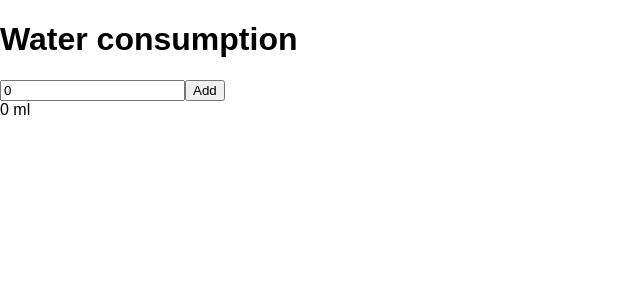
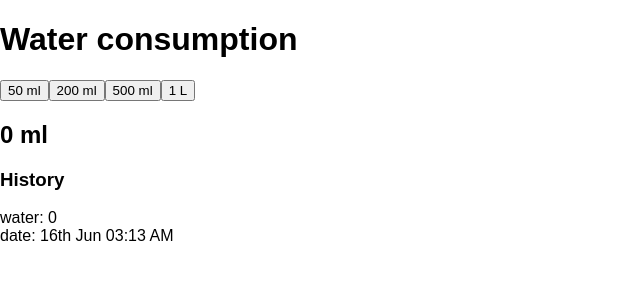
Before and after one commit to PatrickRNG/Drippl, a React (Create React App) app: page / in a window 1280 px wide. Shown: the top 300 px of the page, without its empty margins (0-640 px from the left). Built offline with nearby package versions, Linux system fonts and the light colour scheme.

Commit message:
Add water history and better adding

```diff
--- a/package.json
+++ b/package.json
@@ -7,13 +7,14 @@
     "react-scripts": "^3.4.1"
   },
   "dependencies": {
+    "date-fns": "^2.14.0",
     "react": "^16.13.1",
     "react-dom": "^16.13.1"
   },
   "homepage": "./",
   "main": "src/electron-starter.js",
   "scripts": {
-    "dev": "ELECTRON_START_URL=http://localhost:2000 electron .",
+    "dev": "ELECTRON_START_URL=http://localhost:2001 electron .",
     "start": "PORT=2000 react-scripts start",
     "build": "react-scripts build",
     "test": "react-scripts test --env=jsdom",
--- a/src/App.js
+++ b/src/App.js
@@ -1,4 +1,5 @@
-import React, { useState } from 'react';
+import React from 'react';
+import { format } from 'date-fns';
 import {
   WaterProvider,
   useWaterState,
@@ -6,20 +7,45 @@ import {
 } from './contexts/waterContext';
 
 const WaterDisplay = () => {
-  const [waterText, setWaterText] = useState(0);
   const { water } = useWaterState();
   const dispatch = useWaterDispatch();
 
+  console.log('wattttt', water);
+
+  const totalWater = water
+    .map(({ value }) => value)
+    .reduce((prev, curr) => prev + curr);
+  console.log('TOTAL > ', water);
+
+  const convertMl = (mlValue) => mlValue / 1000;
+  const waterText = (water) =>
+    water >= 1000 ? `${convertMl(water)} L` : `${water} ml`;
+  const addWater = (water) =>
+    dispatch({
+      type: 'add',
+      payload: { water: Number(water) },
+    });
+
+  const buildButtons = (labels) =>
+    labels.map((label) => {
+      return (
+        <button onClick={() => addWater(label)}>{waterText(label)}</button>
+      );
+    });
+
+  // TODO - Better naming on water object
   return (
     <>
       <h1>Water consumption</h1>
-      <input
-        type="number"
-        value={waterText}
-        onChange={(e) => setWaterText(e.target.value)}
-      />
-      <button onClick={() => dispatch({ type: 'add', payload: { water: Number(waterText) } })}>Add</button>
-      <div>{water} ml</div>
+      <div>{buildButtons([50, 200, 500, 1000])}</div>
+      <h2>{waterText(totalWater)}</h2>
+      <h3>History</h3>
+      {water.map(({value, createdAt}) => (
+        <>
+          <div>water: {value}</div>
+          <div>date: {format(createdAt, 'do MMM hh:mm a')}</div>
+        </>
+      ))}
     </>
   );
 };
--- a/src/contexts/waterContext.js
+++ b/src/contexts/waterContext.js
@@ -6,7 +6,8 @@ const WaterDispatchContext = React.createContext();
 function waterReducer(state, action) {
   switch (action.type) {
     case 'add': {
-      return { water: state.water + action.payload.water };
+      const { water } = action.payload;
+      return {water: [...state.water, { value: water, createdAt: new Date() }]};
     }
     default: {
       throw new Error(`Unhandled action type: ${action.type}`);
@@ -15,7 +16,14 @@ function waterReducer(state, action) {
 }
 
 function WaterProvider({ children }) {
-  const [state, dispatch] = useReducer(waterReducer, { water: 0 });
+  const [state, dispatch] = useReducer(waterReducer, {
+    water: [
+      {
+        value: 0,
+        createdAt: new Date(),
+      },
+    ],
+  });
 
   return (
     <WaterStateContext.Provider value={state}>
@@ -36,11 +44,11 @@ function useWaterState() {
 }
 
 function useWaterDispatch() {
-  const context = useContext(WaterDispatchContext)
+  const context = useContext(WaterDispatchContext);
   if (context === undefined) {
-    throw new Error('useWaterDispatch must be used within a CountProvider')
+    throw new Error('useWaterDispatch must be used within a CountProvider');
   }
-  return context
+  return context;
 }
 
 export { WaterProvider, useWaterState, useWaterDispatch };
--- a/src/electron-starter.js
+++ b/src/electron-starter.js
@@ -57,7 +57,7 @@ const createWindow = () => {
       slashes: true,
     });
   window.loadURL(startUrl);
-  // window.webContents.openDevTools();
+  window.webContents.openDevTools({mode: 'detach'});
 
   // Emitted when the window is closed.
   window.on('closed', function () {
```
Also changed, not shown: 1 other file (tests, documents, lock files or other folders).
